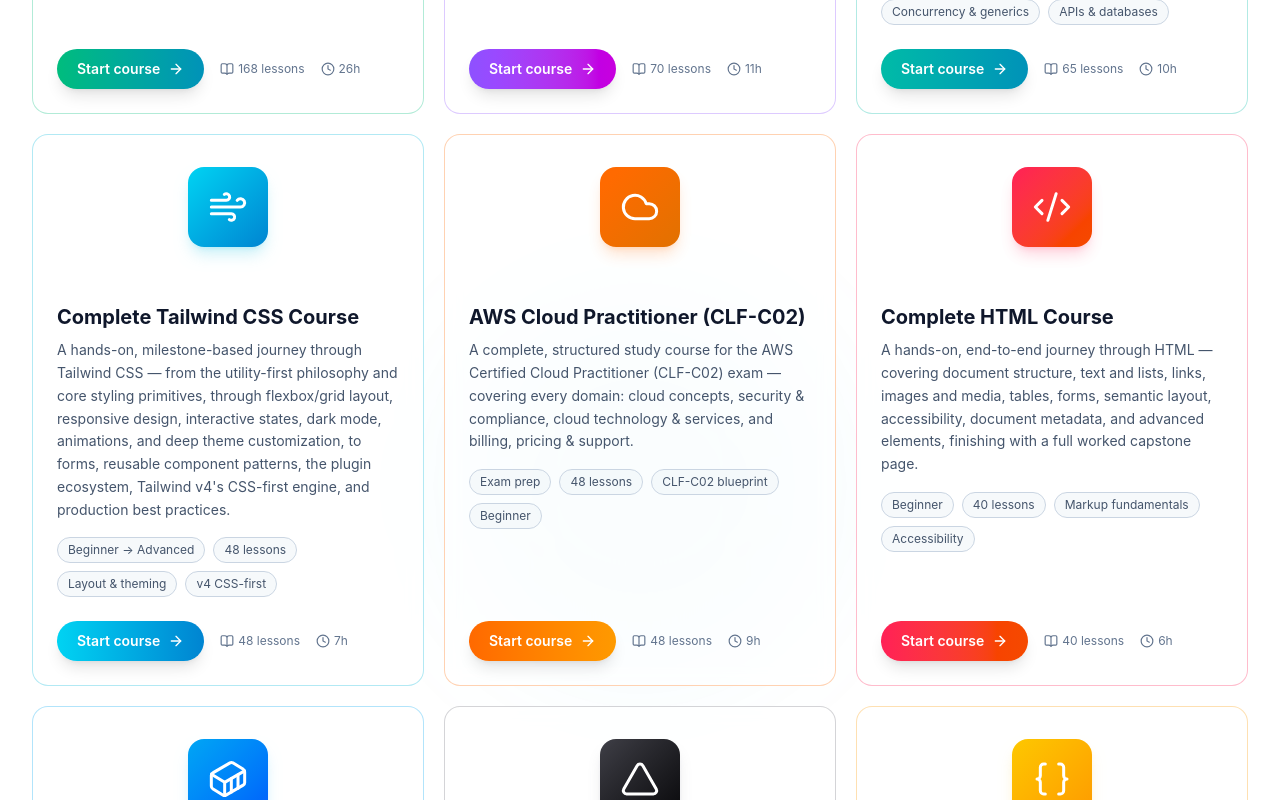
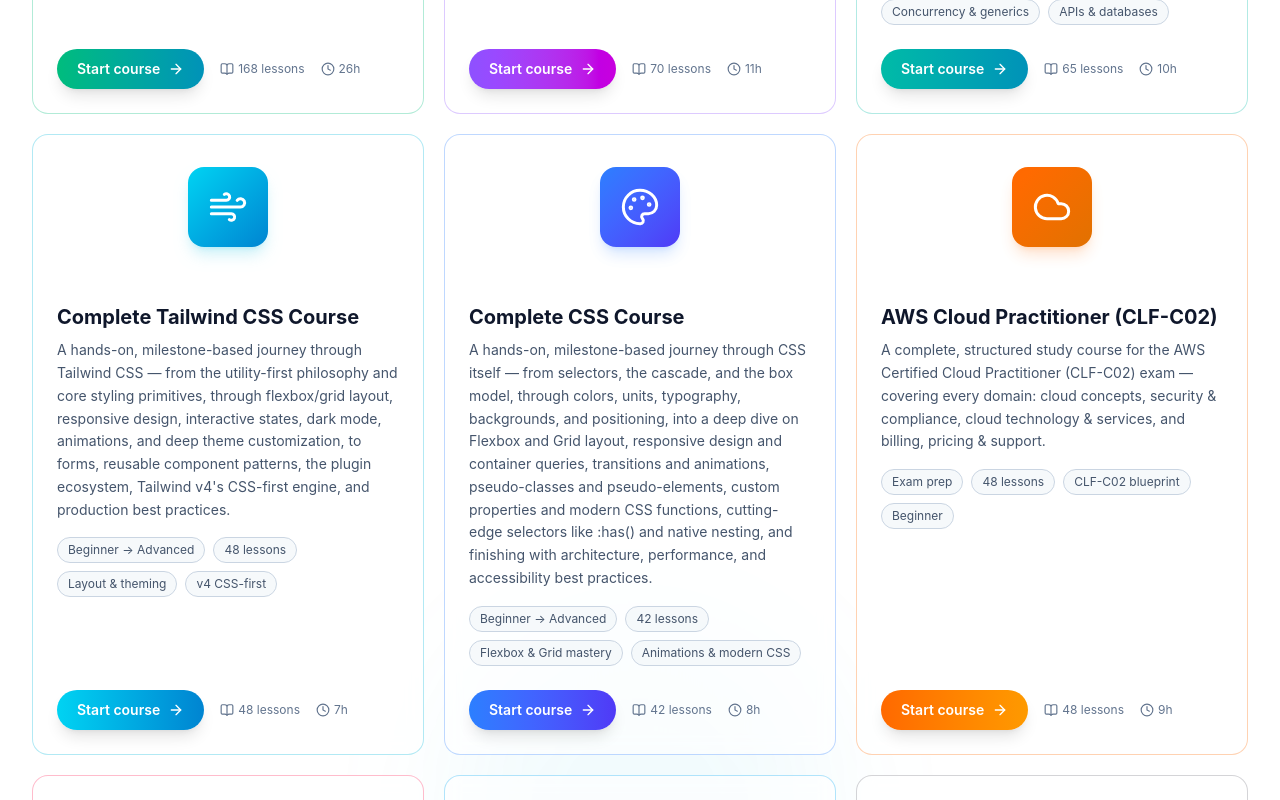
Before and after one commit to Gokul652003/course-platform, a React (Vite) app: page / in a window 1280 px wide. Shown: the part 1180-1980 px from the top of the page. Built offline with nearby package versions, Linux system fonts and the light colour scheme; no server answers.

Commit message:
feat: wire up CSS course in course registry

```diff
--- a/src/data/courses.tsx
+++ b/src/data/courses.tsx
@@ -1,9 +1,10 @@
 import type { ReactNode } from "react"
-import { Terminal, Code2, Cloud, CodeXml, Container, Triangle, Braces, TestTube, GitBranch, Atom, Gauge, Wind } from "lucide-react"
+import { Terminal, Code2, Cloud, CodeXml, Container, Triangle, Braces, TestTube, GitBranch, Atom, Gauge, Wind, Palette } from "lucide-react"
 import { linuxModules, linuxCourse } from "./courseData"
 import { kotlinModules, kotlinCourse } from "./kotlinCourseData"
 import { goModules, goCourse } from "./goCourseData"
 import { tailwindModules, tailwindCourse } from "./tailwindCourseData"
+import { cssModules, cssCourse } from "./cssCourseData"
 import { awsModules, awsCourse } from "./awsCourseData"
 import { htmlModules, htmlCourse } from "./htmlCourseData"
 import { dockerModules, dockerCourse } from "./dockerCourseData"
@@ -59,6 +60,14 @@
   return (
     <span className="flex h-20 w-20 items-center justify-center rounded-2xl bg-gradient-to-br from-cyan-400 to-sky-600 shadow-lg shadow-cyan-500/20">
       <Wind size={40} strokeWidth={1.8} className="text-white" />
+    </span>
+  )
+}
+
+function CssGlyph() {
+  return (
+    <span className="flex h-20 w-20 items-center justify-center rounded-2xl bg-gradient-to-br from-blue-500 to-indigo-600 shadow-lg shadow-blue-500/20">
+      <Palette size={40} strokeWidth={1.8} className="text-white" />
     </span>
   )
 }
@@ -204,6 +213,26 @@
       gradient: "from-cyan-400 to-sky-600",
       text: "text-cyan-600 dark:text-cyan-400",
       border: "border-cyan-500/30",
+    },
+  },
+  {
+    id: "css",
+    title: cssCourse.title,
+    tagline: cssCourse.tagline,
+    description: cssCourse.description,
+    modules: cssModules,
+    course: cssCourse,
+    icon: <CssGlyph />,
+    tags: [
+      "Beginner → Advanced",
+      `${cssCourse.stats.lessons} lessons`,
+      "Flexbox & Grid mastery",
+      "Animations & modern CSS",
+    ],
+    accent: {
+      gradient: "from-blue-500 to-indigo-600",
+      text: "text-blue-600 dark:text-blue-400",
+      border: "border-blue-500/30",
     },
   },
   {
```
